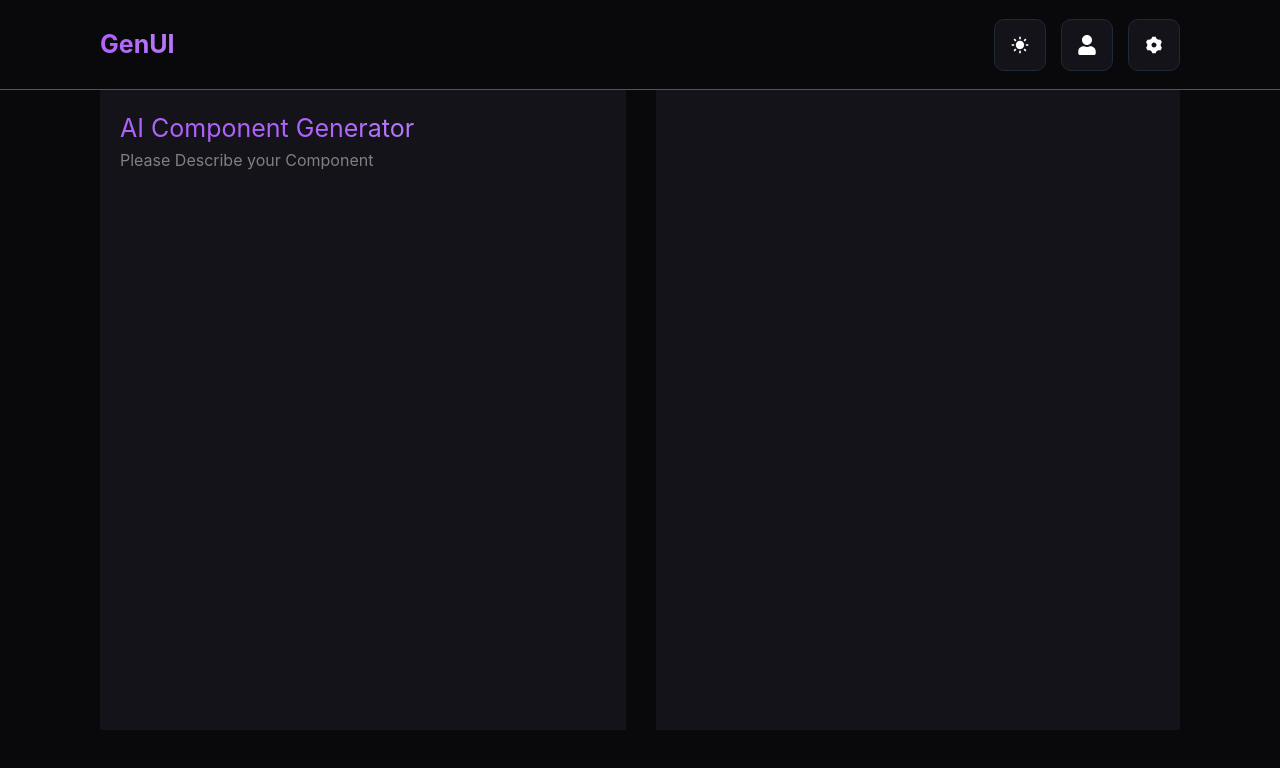
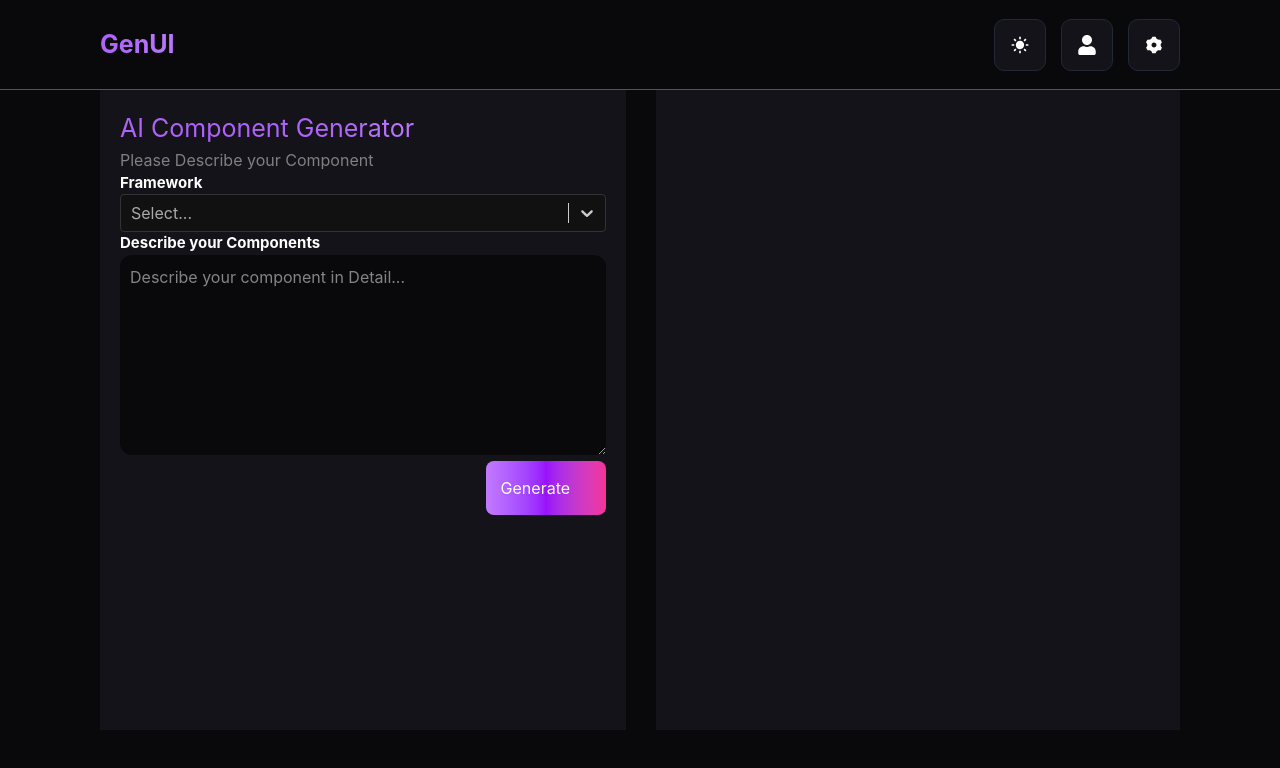
Before and after one commit to Ankit-tiwarii01/Prompt2UI, a React (Vite) app in the folder Prompt2UI/: page / in a window 1280 px wide. Shown: the top 768 px of the page. Built offline with nearby package versions, Linux system fonts and the light colour scheme.

Commit message:
design main UI

```diff
--- a/Prompt2UI/package.json
+++ b/Prompt2UI/package.json
@@ -15,6 +15,7 @@
     "react-dom": "^19.2.4",
     "react-icons": "^5.6.0",
     "react-router-dom": "^7.14.0",
+    "react-select": "^5.10.2",
     "tailwindcss": "^4.2.2"
   },
   "devDependencies": {
--- a/Prompt2UI/src/pages/home.jsx
+++ b/Prompt2UI/src/pages/home.jsx
@@ -1,7 +1,16 @@
 import React from 'react'
 import Navbar from '../components/Navbar'
+import Select from 'react-select';
 
 const Home = () => {
+
+  const options = [
+  { value: 'html-css', label: 'HTML+CSS' },
+  { value: 'html-tailwind', label: 'HTML+Tailwind CSS' },
+  { value: 'html-bootstarp', label: 'HTML+Bootstarp' },
+  { value: 'html-css-js', label: 'HTML+CSS+js' },
+  { value: 'html-tailwind-bootstarp', label: 'HTML+Tailwind+BOOTstarp' },
+];
   return (
     <>
       <Navbar />
@@ -13,9 +22,47 @@ const Home = () => {
             AI Component Generator
           </h3>
           <p className="text-[gray] mt-2 text-[16px]">Please Describe your Component  </p>
+          <p className='text-[15px] font-[700] mt-4'>Framework</p>
+          <Select
+          //padding in line
+            className='mt-2'
+            options={options}
+            styles={{
+              control: (base) => ({
+                ...base,
+                backgroundColor: "#111",
+                borderColor: "#333",
+                color: "#fff",
+                boxShadow: "none",
+                "&:hover": { borderColor: "#555" }
+              }),
+              menu: (base) => ({
+                ...base,
+                backgroundColor: "#111",
+                color: "#fff"
+              }),
+              option: (base, state) => ({
+                ...base,
+                backgroundColor: state.isSelected
+                  ? "#333"
+                  : state.isFocused
+                    ? "#222"
+                    : "#111",
+                color: "#fff",
+                "&:active": { backgroundColor: "#444" }
+              }),
+              singleValue: (base) => ({ ...base, color: "#fff" }),
+              placeholder: (base) => ({ ...base, color: "#aaa" }),
+              input: (base) => ({ ...base, color: "#fff" })
+            }}
+
+          />
+          <p className='text-[15px] font-[700] mt-5'>Describe your Components</p>
+          <textarea className='w-full min-h-[200px] rounded-xl bg-[#09090B] mt-3 p-[10px]' placeholder='Describe your component in Detail...'></textarea>
+          <button className='generate flex items-center p-[15px] rounded-lg border-0 bg-gradient-to-r from-purple-400 via-purple-600 to-pink-500 mt-3 ml-auto min-w-[120px]'>Generate</button>
         </div>
 
-        <div className="w-[50%] h-[80vh] bg-[#141319] mt-5"></div>
+        <div className="w-[50%] h-[80vh] bg-[#141319]"></div>
 
       </div>
     </>
```
Also changed, not shown: 1 other file (tests, documents, lock files or other folders).
